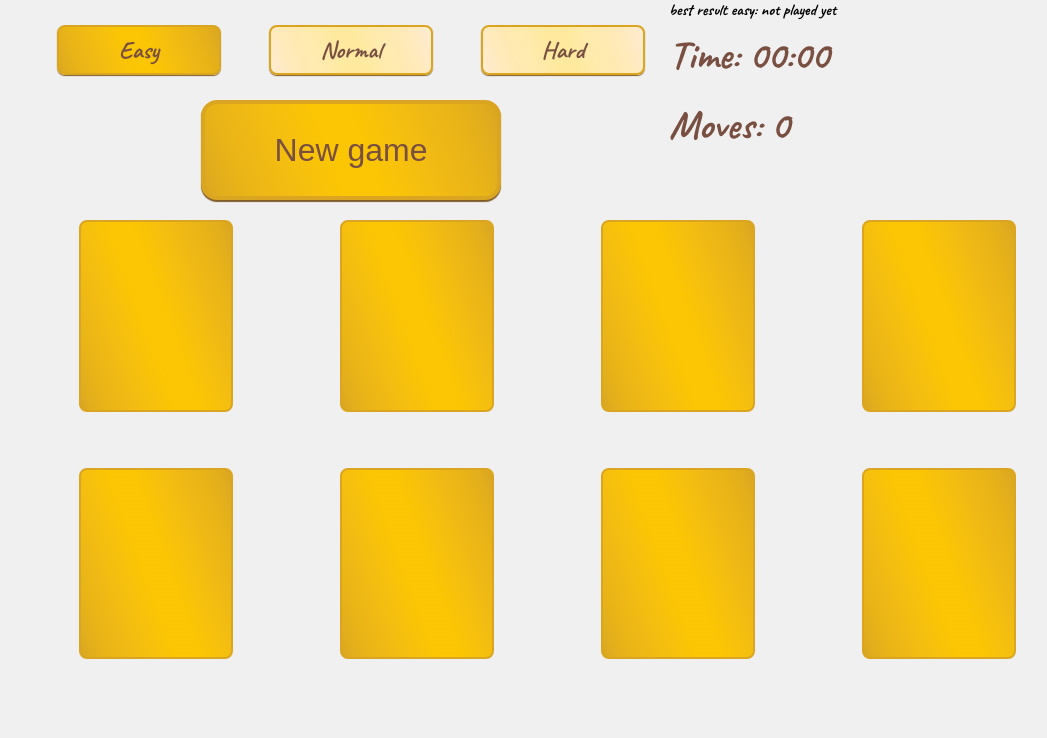
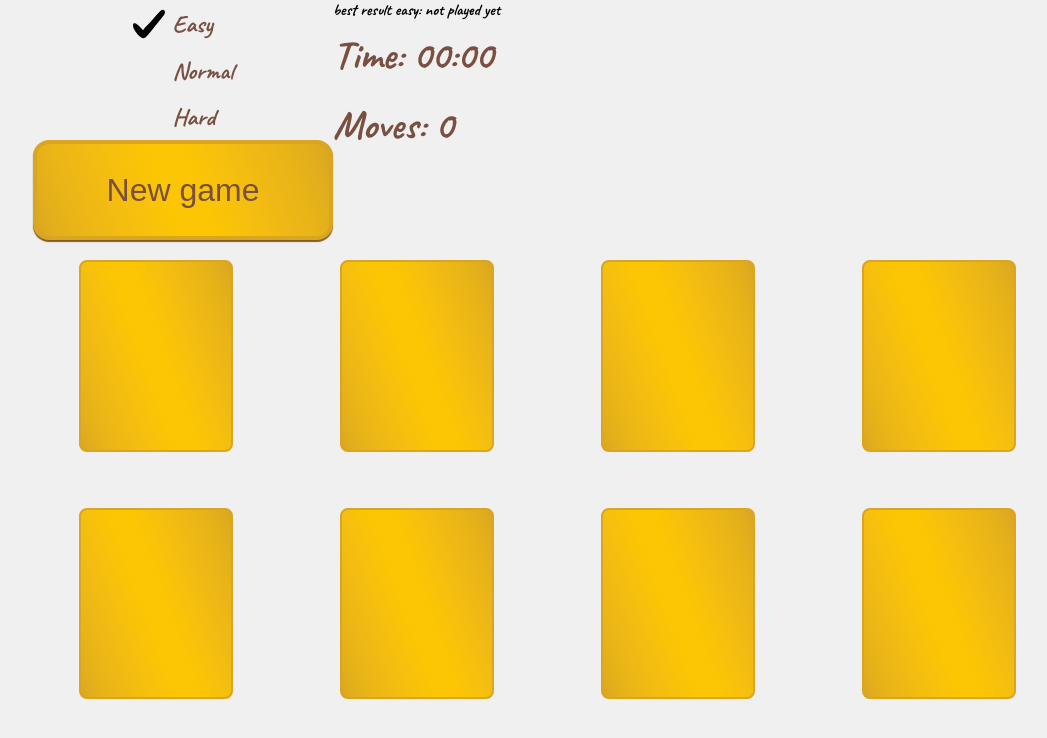
Before and after one commit to andrzejkukuryk/memory, a React (Vite) app: page / in a window 1280 px wide. Shown: the top 738 px of the page, without its empty margins (95-1142 px from the left). Built offline with nearby package versions, Linux system fonts and the light colour scheme.

Commit message:
refactor levelForm

```diff
--- a/src/components/levelForm/levelForm.scss
+++ b/src/components/levelForm/levelForm.scss
@@ -1,68 +1,35 @@
 @import "../../styles/colors.scss";
 form {
   display: flex;
-    flex-direction: row;
+  flex-direction: column;
   justify-content: center;
-    align-items: center;
-    width: 100%;
-    height: 100px;
+  align-items: flex-start;
 
   input[type="radio"] {
     display: none;
   }
 
-input[type="radio"]:checked + label {
-    // background-color: $color-primary;
-    background-image: linear-gradient(
-    70deg,
-    hsl(43deg 74% 49%) 0%,
-    hsl(44deg 77% 50%) 5%,
-    hsl(45deg 82% 50%) 12%,
-    hsl(45deg 87% 51%) 20%,
-    hsl(46deg 92% 51%) 31%,
-    hsl(47deg 97% 50%) 43%,
-    hsl(47deg 97% 50%) 55%,
-    hsl(46deg 92% 51%) 67%,
-    hsl(45deg 87% 51%) 77%,
-    hsl(45deg 82% 50%) 86%,
-    hsl(44deg 77% 50%) 94%,
-    hsl(43deg 74% 49%) 100%
-  );
+  label {
+    display: flex;
+    flex-direction: row;
+    align-items: center;
+    font-size: 24px;
+    color: $color-font;
+    padding: 8px 0px;
+    margin-left: 40px;
+    cursor: pointer;
+
+    img {
+      display: none;
+      margin-right: 8px;
     }
 
-label {
-  position: relative;
-  font-size: 24px;
-  color: $color-font;
-  text-align: center;
-  width: 160px;
-  padding: 8px 0px;
-  margin: 0 24px;
-  // background-color: $color-secondary;
-  background-image: linear-gradient(
-    70deg,
-    hsl(37deg 87% 91%) 0%,
-    hsl(38deg 97% 89%) 5%,
-    hsl(41deg 100% 87%) 12%,
-    hsl(43deg 100% 85%) 20%,
-    hsl(45deg 100% 84%) 31%,
-    hsl(47deg 98% 81%) 43%,
-    hsl(47deg 98% 81%) 55%,
-    hsl(45deg 100% 84%) 67%,
-    hsl(43deg 100% 85%) 77%,
-    hsl(41deg 100% 87%) 86%,
-    hsl(38deg 97% 89%) 94%,
-    hsl(37deg 87% 91%) 100%
-  );
-  border: 2px solid $color-accent;
-  border-radius: 8px;
-  cursor: pointer;
-  box-shadow: 0px 1px 1px 0px rgba(128, 93, 41, 1);
+    img.active {
+      display: inline-block;
+    }
   }
 
-.active {
-  top: 1px;
-  box-shadow: none;
+  label.active {
+    margin-left: 0px;
   }
-
 }
--- a/src/components/levelForm/levelForm.tsx
+++ b/src/components/levelForm/levelForm.tsx
@@ -1,11 +1,10 @@
 import { useMemoryStore } from "../../store";
 import { Level } from "../../constants/levels.enum";
 import "./levelForm.scss";
-import { useState } from "react";
 import classNames from "classnames";
+import tick from "../../assets/tick.svg";
 
 export const LevelForm = () => {
-  const [active, setActive] = useState<Level | null>(null);
   const { setLevel, level, resetGame, resetTime } = useMemoryStore();
 
   const handleChange = (event: React.ChangeEvent<HTMLInputElement>) => {
@@ -17,24 +16,16 @@ export const LevelForm = () => {
     }, 400);
   };
 
-  const handleMouseDown = (level: Level) => {
-    setActive(level);
-  };
-
-  const handleMouseUp = () => {
-    setActive(null);
-  };
-
   const labelEasyClass = classNames({
-    active: active === Level.easy,
+    active: level === Level.easy,
   });
 
   const labelNormalClass = classNames({
-    active: active === Level.normal,
+    active: level === Level.normal,
   });
 
   const labelHardClass = classNames({
-    active: active === Level.hard,
+    active: level === Level.hard,
   });
 
   return (
@@ -47,12 +38,9 @@ export const LevelForm = () => {
         checked={level === Level.easy}
         onChange={handleChange}
       />
-      <label
-        htmlFor="easy"
-        onMouseDown={() => handleMouseDown(Level.easy)}
-        onMouseUp={handleMouseUp}
-        className={labelEasyClass}
-      >
+
+      <label htmlFor="easy" className={labelEasyClass}>
+        <img src={tick} className={labelEasyClass} />
         Easy
       </label>
 
@@ -64,12 +52,8 @@ export const LevelForm = () => {
         checked={level === Level.normal}
         onChange={handleChange}
       />
-      <label
-        htmlFor="normal"
-        onMouseDown={() => handleMouseDown(Level.normal)}
-        onMouseUp={handleMouseUp}
-        className={labelNormalClass}
-      >
+      <label htmlFor="normal" className={labelNormalClass}>
+        <img src={tick} className={labelNormalClass} />
         Normal
       </label>
 
@@ -81,12 +65,8 @@ export const LevelForm = () => {
         checked={level === Level.hard}
         onChange={handleChange}
       />
-      <label
-        htmlFor="hard"
-        onMouseDown={() => handleMouseDown(Level.hard)}
-        onMouseUp={handleMouseUp}
-        className={labelHardClass}
-      >
+      <label htmlFor="hard" className={labelHardClass}>
+        <img src={tick} className={labelHardClass} />
         Hard
       </label>
     </form>
```
Also changed, not shown: src/assets/tick.svg (added). Lines whose indentation alone changed are shown as unchanged.
